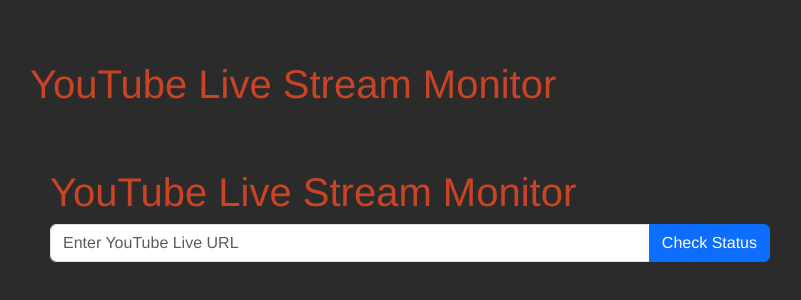
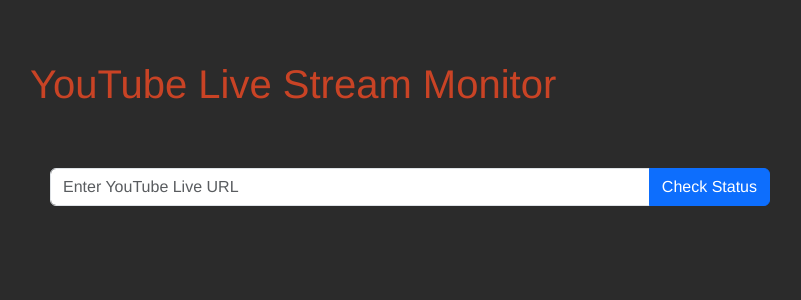
Before and after one commit to leonrlr4/yt-live-checker, a React (Create React App) app in the folder yt_livestream_monitor/frontend/: page / in a window 1280 px wide. Shown: the top 300 px of the page, without its empty margins (230-1031 px from the left). Built offline with nearby package versions, Linux system fonts and the light colour scheme.

Commit message:
Remove duplicate heading in App.js

```diff
--- a/yt_livestream_monitor/frontend/src/App.js
+++ b/yt_livestream_monitor/frontend/src/App.js
@@ -62,7 +62,6 @@
     <div className="app-container">
       <h1>YouTube Live Stream Monitor</h1>
       <div className="app-container">
-        <h1>YouTube Live Stream Monitor</h1>
         <form onSubmit={handleFormSubmit}>
           <div className="input-group">
             <input
```
